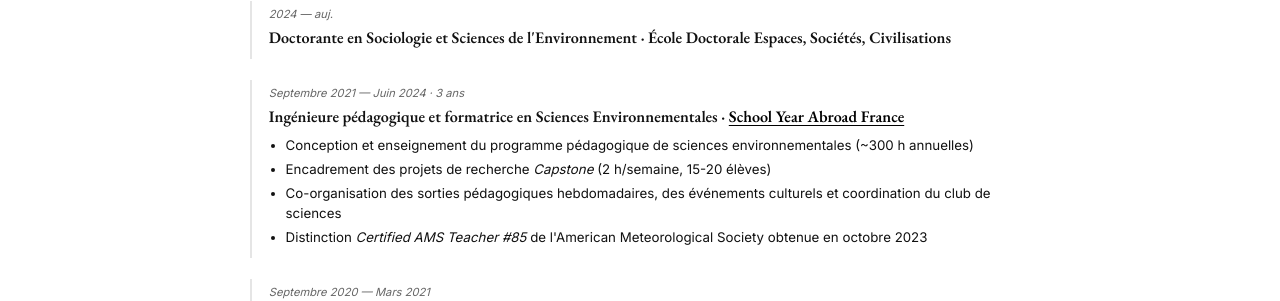
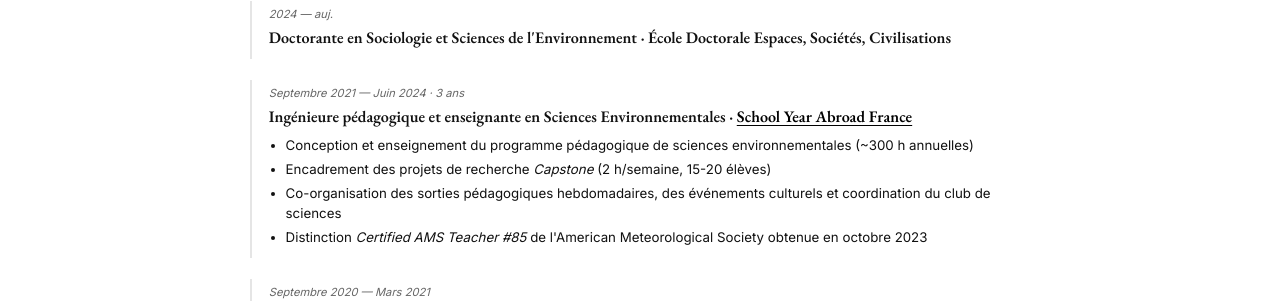
Before and after one commit to marieleapouliquen/marieleapouliquen.github.io, a Jekyll site: the page built from _pages/about.md, in a window 1280 px wide. Shown: the part 638-939 px from the top of the page. Built offline with Jekyll 4.4.1, drawn with Linux system fonts in a browser that asks for light colours.

Commit message:
Update about.md

```diff
--- a/_pages/about.md
+++ b/_pages/about.md
@@ -48,7 +48,7 @@ body_class: page-accordion
 
 <div class="job-entry">
   <p class="job-period"><em>Septembre 2021 — Juin 2024 · 3 ans</em></p>
-  <h4>Ingénieure pédagogique et formatrice en Sciences Environnementales · <a href="{{ '/sya/' | relative_url }}">School Year Abroad France</a></h4>
+  <h4>Ingénieure pédagogique et enseignante en Sciences Environnementales · <a href="{{ '/sya/' | relative_url }}">School Year Abroad France</a></h4>
   <ul>
     <li>Conception et enseignement du programme pédagogique de sciences environnementales (~300 h annuelles)</li>
     <li>Encadrement des projets de recherche <em>Capstone</em> (2 h/semaine, 15-20 élèves)</li>
```
